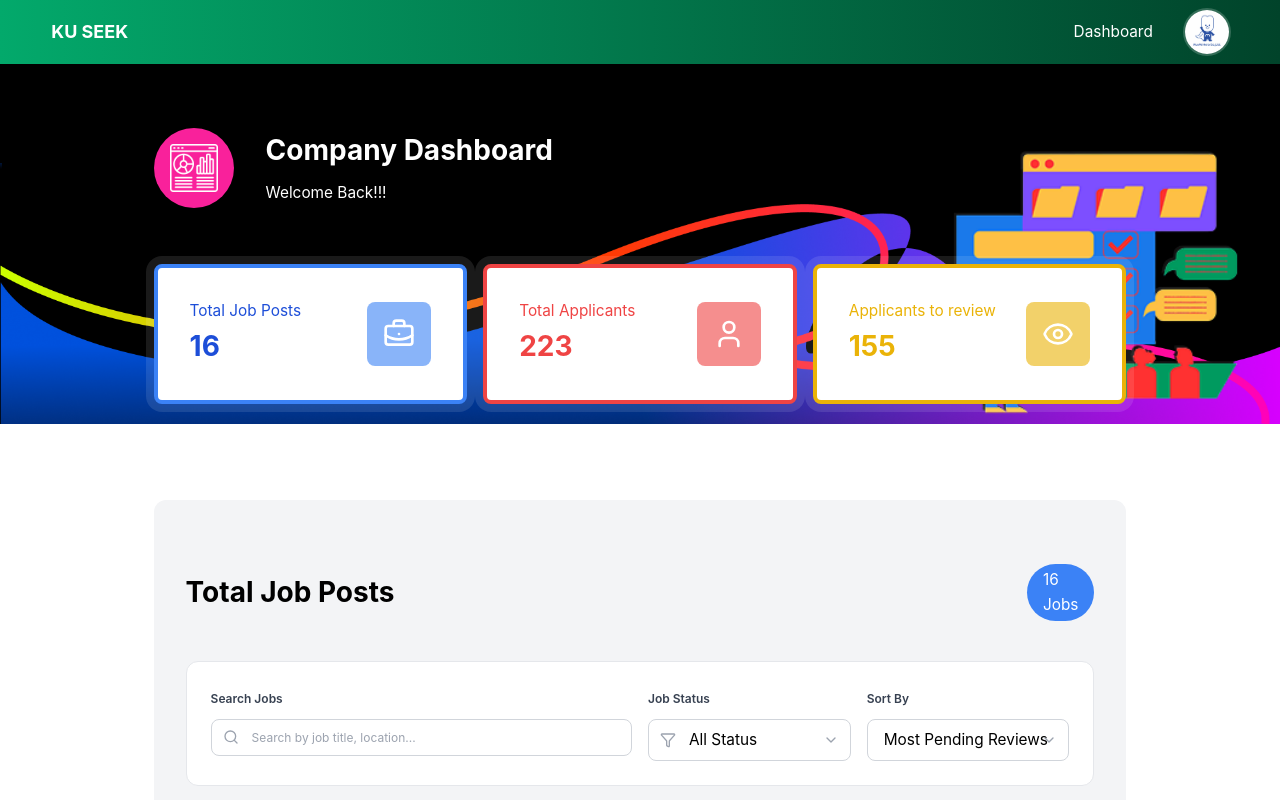
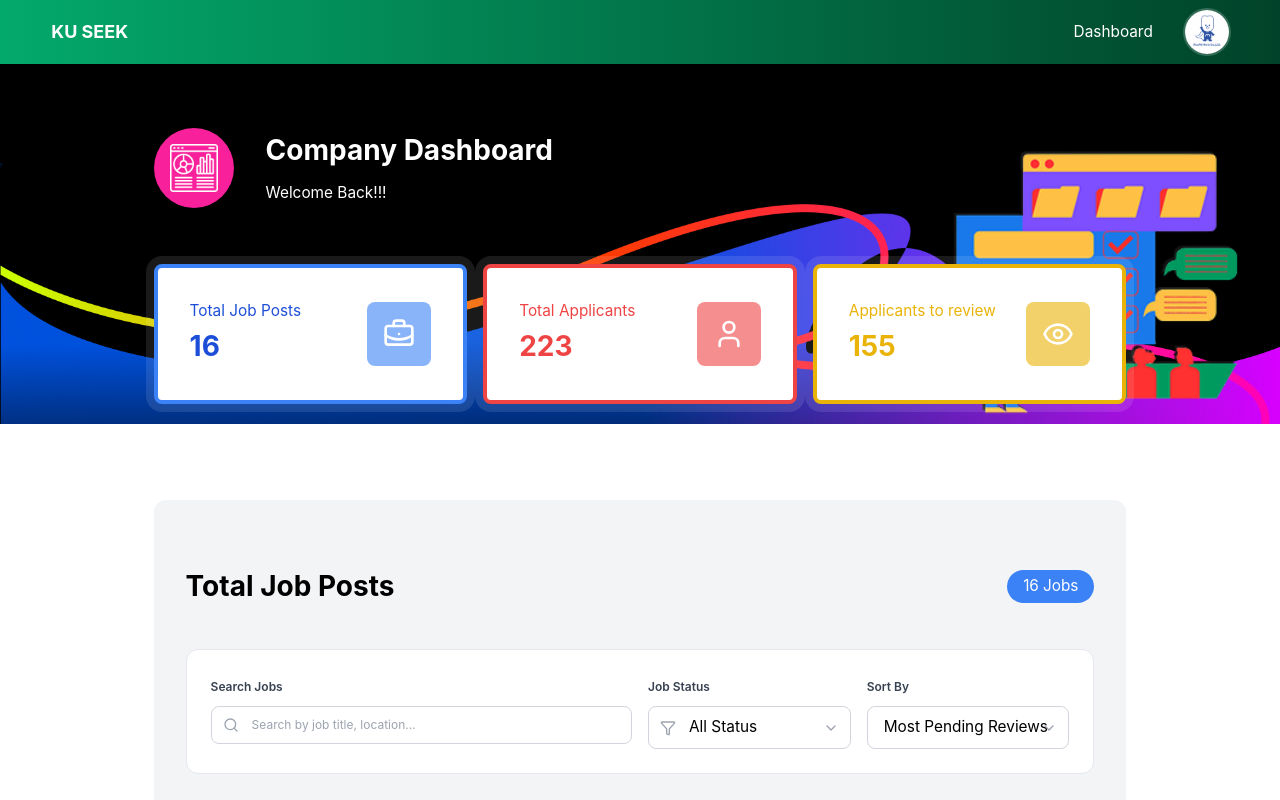
Before and after one commit to KU-jobapp-guys/KU-Seek, a Vue app in the folder frontend/: page /company/dashboard in a window 1280 px wide. Shown: the top 800 px of the page. Built offline with nearby package versions, Linux system fonts and the light colour scheme.

Commit message:
change number of job style in company dashboard

```diff
--- a/frontend/src/views/dashboard/CompanyDashboardView.vue
+++ b/frontend/src/views/dashboard/CompanyDashboardView.vue
@@ -79,7 +79,7 @@ onMounted(() => {
       <div class="rounded-xl bg-gray-100 px-8 py-16 flex flex-col gap-y-8">
         <div class="flex items-center justify-between mb-2">
           <h2 class="text-black text-4xl font-bold">Total Job Posts</h2>
-          <p class="px-4 py-1 bg-blue-500 rounded-full text-white">
+          <p class="px-4 py-1 bg-blue-500 rounded-full text-white flex gap-x-1">
             {{ filteredJobs.length }} <span class="hidden md:block">Jobs</span>
           </p>
         </div>
```
